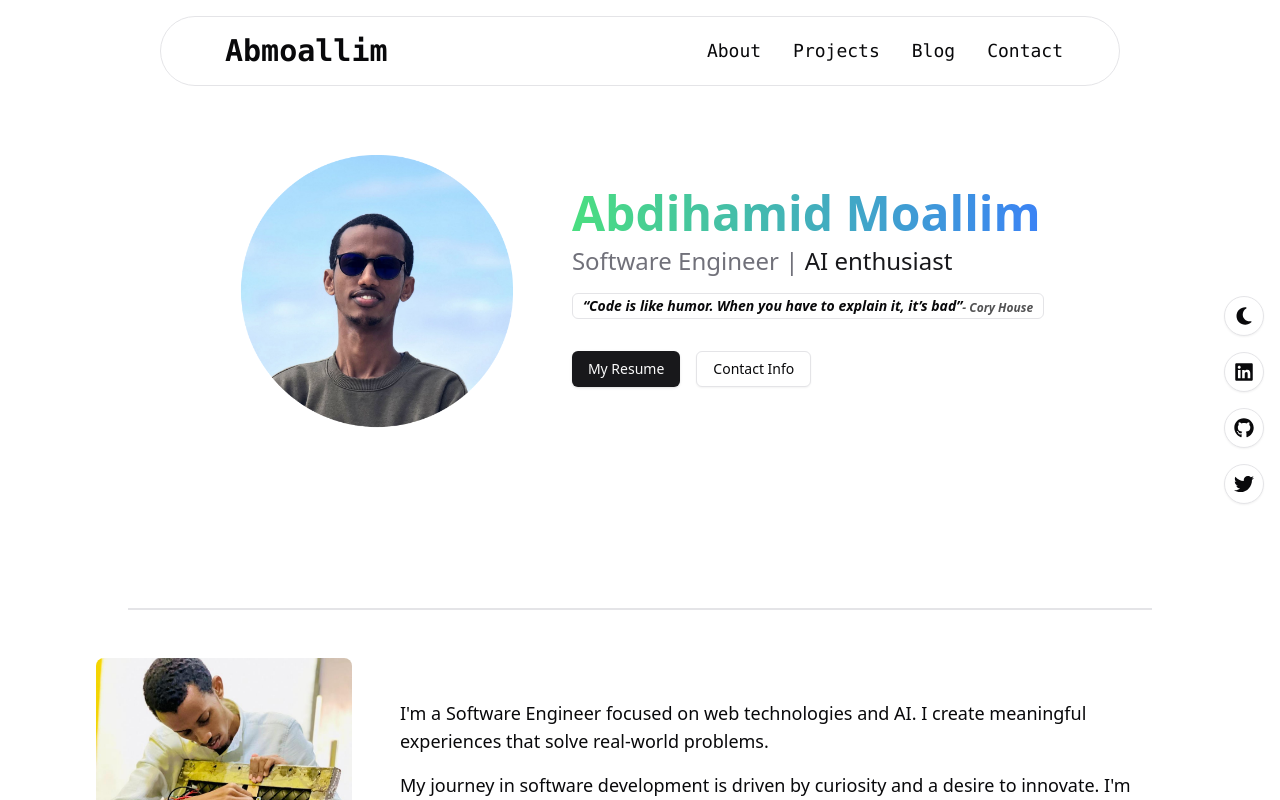
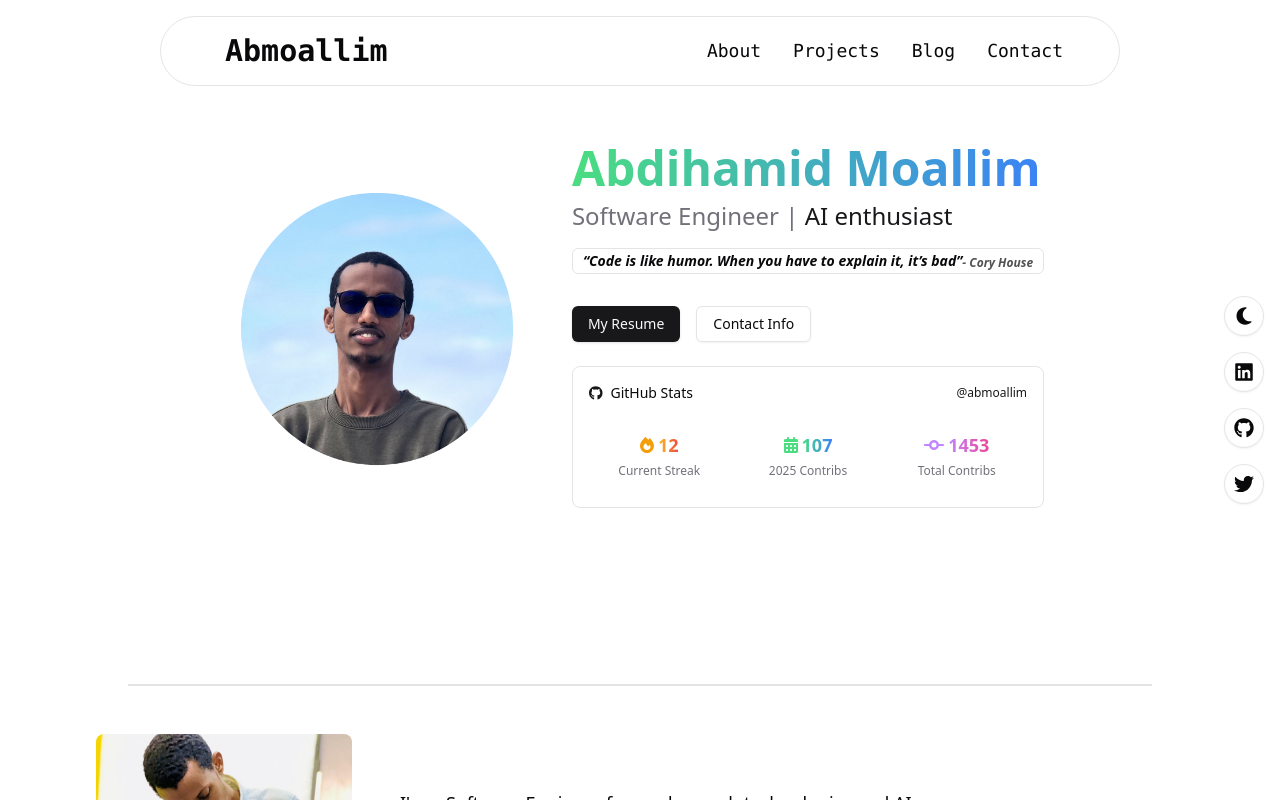
Before and after one commit to abmoallim/abmoallim, a Next.js app: page / in a window 1280 px wide. Shown: the top 800 px of the page. Built offline with nearby package versions, Linux system fonts and the light colour scheme.

Commit message:
git contributions  added

```diff
--- a/app/components/AboutMe.js
+++ b/app/components/AboutMe.js
@@ -19,7 +19,7 @@ const AboutMe = () => {
                     />
                     <div>
                         <p className="text-lg mb-4">
-                            I&apos;m a Software Engineer focused on web technologies and AI. I create meaningful experiences that solve real-world problems.
+                            I&apos;m a Software Engineer focused on web technologies and AI.
                         </p>
                         <p className="text-lg mb-4">
                             My journey in software development is driven by curiosity and a desire to innovate. I&apos;m always eager to learn and take on new challenges.
--- a/app/components/Hero.js
+++ b/app/components/Hero.js
@@ -5,6 +5,7 @@ import { FontAwesomeIcon } from '@fortawesome/react-fontawesome';
 import { faLinkedin, faGithub } from '@fortawesome/free-brands-svg-icons';
 import { Button } from "@/components/ui/button";
 import { Badge } from "@/components/ui/badge";
+import GitHubStreak from "@/components/GitHubStreak";
 
 const Hero = () => {
     return (
@@ -25,7 +26,7 @@ const Hero = () => {
                         <span className="block text-xs text-right mt-1 opacity-70">- Cory House</span>
                     </Badge>
                 </div>
-                <div className="flex space-x-4 justify-center md:justify-start">
+                <div className="flex space-x-4 justify-center md:justify-start mb-6">
                     <Button asChild variant="default">
                         <a href="/imgs/resume.pdf" target="_blank">My Resume</a>
                     </Button>
@@ -33,6 +34,11 @@ const Hero = () => {
                         <a href="/contact">Contact Info</a>
                     </Button>
                 </div>
+
+                {/* GitHub Stats */}
+                <div className="mt-6">
+                    <GitHubStreak username="abmoallim" />
+                </div>
             </div>
         </section>
     );
--- /dev/null
+++ b/components/GitHubStreak.js
@@ -0,0 +1,86 @@
+'use client';
+
+import { useState, useEffect } from 'react';
+import { FontAwesomeIcon } from '@fortawesome/react-fontawesome';
+import { faGithub } from '@fortawesome/free-brands-svg-icons';
+import { faFire, faCodeCommit, faCalendarAlt } from '@fortawesome/free-solid-svg-icons';
+
+const GitHubStreak = ({ username = "abmoallim" }) => {
+  const [loading, setLoading] = useState(true);
+
+  // Simulate loading state for demo purposes - remove this in production
+  useEffect(() => {
+    const timer = setTimeout(() => {
+      setLoading(false);
+    }, 1000);
+
+    return () => clearTimeout(timer);
+  }, []);
+
+  if (loading) {
+    return (
+      <div className="p-4 text-center rounded-lg bg-card/50 border border-border">
+        <span className="text-muted-foreground">Loading GitHub stats...</span>
+      </div>
+    );
+  }
+
+  // Hard-coded stats (you can update these manually)
+  const currentStreak = 12;
+  const thisYearContributions = 107;
+  const totalContributions = 1453; // Total lifetime contributions
+  const currentYear = new Date().getFullYear();
+
+  return (
+    <div className="p-4 rounded-lg bg-card/50 border border-border">
+      <div className="flex items-center justify-between mb-4">
+        <h3 className="text-sm font-medium flex items-center">
+          <FontAwesomeIcon icon={faGithub} className="mr-2 text-primary" />
+          GitHub Stats
+        </h3>
+        <a
+          href={`https://github.com/${username}`}
+          target="_blank"
+          rel="noopener noreferrer"
+          className="text-xs text-primary hover:underline"
+        >
+          @{username}
+        </a>
+      </div>
+
+      <div className="grid grid-cols-3 gap-2">
+        <div className="flex flex-col items-center p-3 rounded-md bg-background/80">
+          <div className="flex items-center mb-1">
+            <FontAwesomeIcon icon={faFire} className="mr-1 text-amber-500" />
+            <span className="text-lg font-bold bg-clip-text text-transparent bg-gradient-to-r from-amber-400 to-red-500">
+              {currentStreak}
+            </span>
+          </div>
+          <span className="text-xs text-muted-foreground text-center">Current Streak</span>
+        </div>
+
+        <div className="flex flex-col items-center p-3 rounded-md bg-background/80">
+          <div className="flex items-center mb-1">
+            <FontAwesomeIcon icon={faCalendarAlt} className="mr-1 text-green-400" />
+            <span className="text-lg font-bold bg-clip-text text-transparent bg-gradient-to-r from-green-400 to-blue-500">
+              {thisYearContributions}
+            </span>
+          </div>
+          <span className="text-xs text-muted-foreground text-center">{currentYear} Contribs</span>
+        </div>
+
+        <div className="flex flex-col items-center p-3 rounded-md bg-background/80">
+          <div className="flex items-center mb-1">
+            <FontAwesomeIcon icon={faCodeCommit} className="mr-1 text-purple-400" />
+            <span className="text-lg font-bold bg-clip-text text-transparent bg-gradient-to-r from-purple-400 to-pink-500">
+              {totalContributions}
+            </span>
+          </div>
+          <span className="text-xs text-muted-foreground text-center">Total Contribs</span>
+        </div>
+      </div>
+    </div>
+  );
+};
+
+export default GitHubStreak;
--- a/package.json
+++ b/package.json
@@ -21,6 +21,7 @@
     "@tailwindcss/typography": "^0.5.14",
     "class-variance-authority": "^0.7.0",
     "clsx": "^2.1.1",
+    "contribution": "^6.0.0",
     "export": "^0.1.337",
     "gh-pages": "^6.1.1",
     "gray-matter": "^4.0.3",
```
Also changed, not shown: utils/githubStats.js (added, +11 -0 lines), 1 other file (tests, documents, lock files or other folders).
